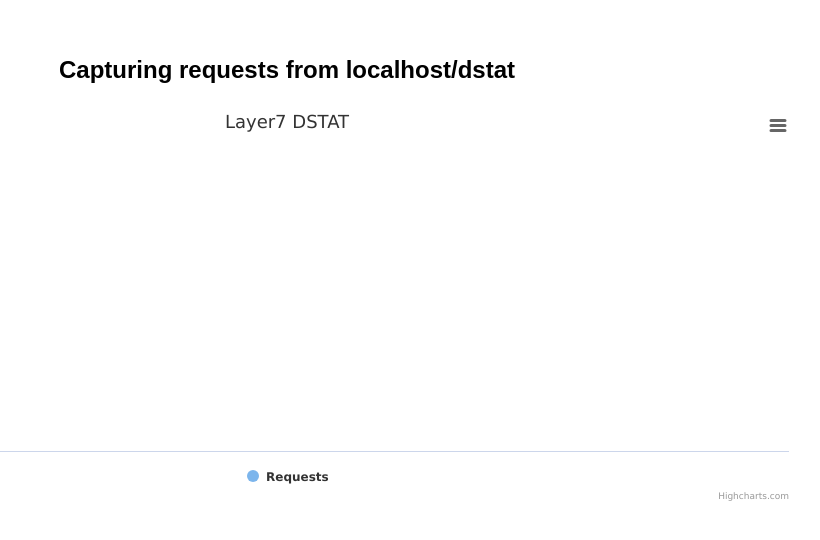
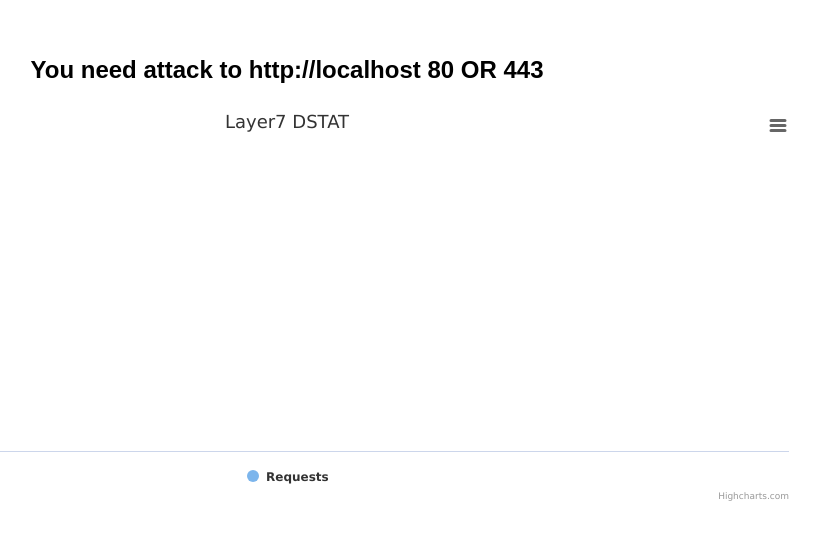
Before and after one commit to yuzhangkaii/l7dstat, a plain HTML site: page peizhi/index.html in a window 1280 px wide. Shown: the part 144-684 px from the top of the page, without its empty margins (353-1173 px from the left). Drawn offline with nearby package versions, Linux system fonts and the light colour scheme.

Commit message:
Add files via upload

```diff
--- a/peizhi/index.html
+++ b/peizhi/index.html
@@ -72,8 +72,7 @@
           ],
         });
 
-        info.innerText = "Capturing requests from " + location.host + "/dstat";
-
+        info.innerText = "You need attack to " + "http://" + location.hostname + "     80 OR 443";
         let ws = new WebSocket(
           (location.protocol === "https:" ? "wss" : "ws") + "://" + location.host + "/"
         );
```
